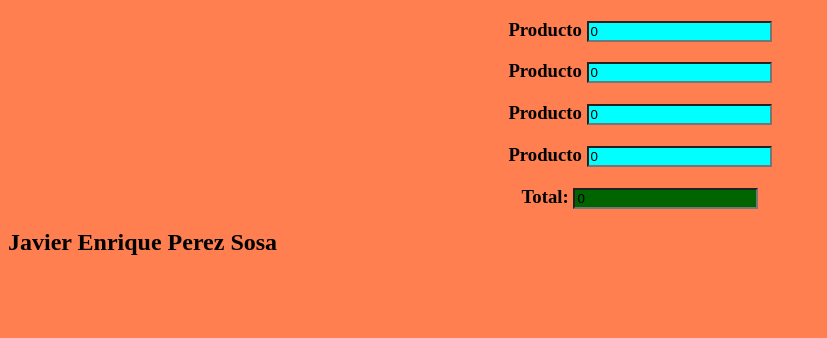
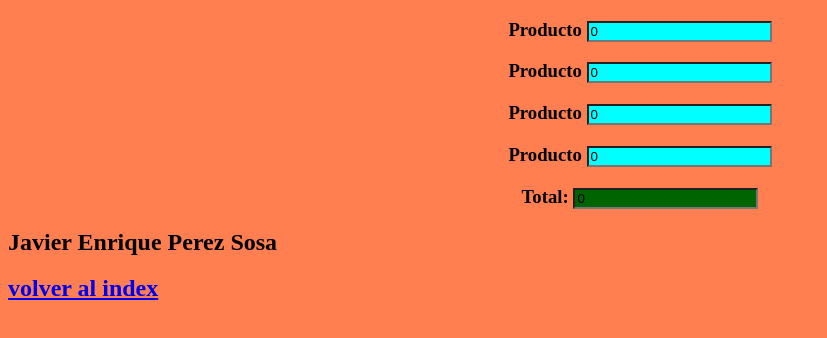
Before and after one commit to JavierEnriquePerez/JavierEnriquePerez.github.io, a plain HTML site: page mobile/practica2JavaScript.html in a window 1280 px wide. Shown: the part 180-518 px from the top of the page, without its empty margins (0-827 px from the left). Drawn offline with Linux system fonts and the light colour scheme.

Commit message:
Update practica2JavaScript.html

```diff
--- a/mobile/practica2JavaScript.html
+++ b/mobile/practica2JavaScript.html
@@ -34,6 +34,7 @@
      <h2>
          Javier Enrique Perez Sosa
      </h2>
+     <h2><a href="https://javierenriqueperez.github.io/">volver al index</a></h2>
  </div>
 
 
```
